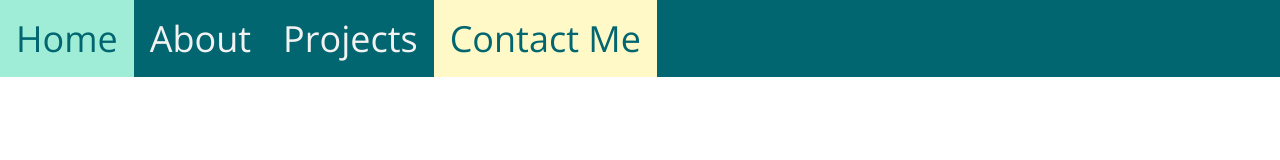
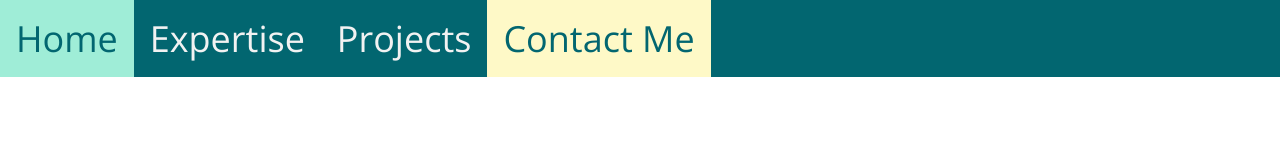
Before and after one commit to kiergc/kiergc.github.io, a plain HTML site: page contact.html in a window 1280 px wide. Drawn offline with nearby package versions, Linux system fonts and the light colour scheme.

Commit message:
Changed about.html to expertise.html

```diff
--- a/contact.html
+++ b/contact.html
@@ -3,13 +3,13 @@
   <head>
     <meta charset="utf-8">
     <meta name="viewport" content="width=device-width, initial-scale=1">
-    <title>Made with Thimble</title>
+    <title>Kay GC Contact</title>
     <link rel="stylesheet" href="style.css">
   </head>
   <body>
     <div class="menu">
       <a href="index.html">Home</a>
-      <a href="about.html">About</a>
+      <a href="expertise.html">Expertise</a>
       <a href="projects.html">Projects</a>
       <a class="active" href="contact.html">Contact Me</a>
     </div>
```
